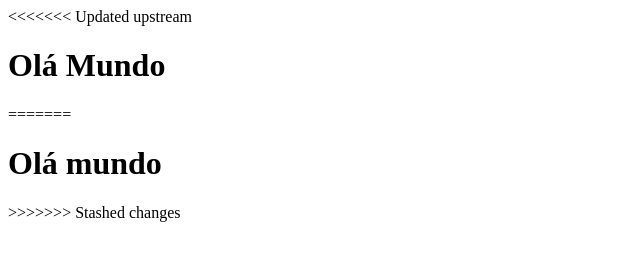
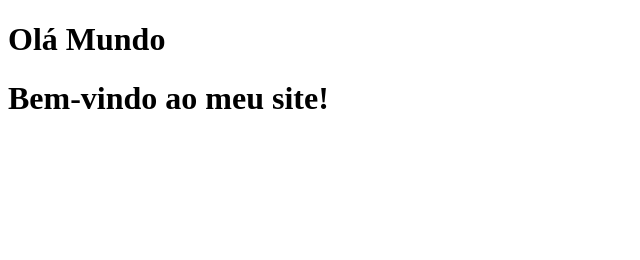
Before and after one commit to tsocher/Teste_git_1, a plain HTML site: page index.html in a window 1280 px wide. Shown: the whole page, without its empty margins (0-640 px from the left). Drawn offline with Linux system fonts and the light colour scheme.

Commit message:
enviando alterações com tag

```diff
--- a/index.html
+++ b/index.html
@@ -6,10 +6,7 @@
     <title>Olá Mundo</title>
 </head>
 <body>
-<<<<<<< Updated upstream
     <h1>Olá Mundo</h1>
-=======
-    <h1>Olá mundo</h1>
->>>>>>> Stashed changes
+    <h1>Bem-vindo ao meu site!</h1>
 </body>
 </html>
```
Also changed, not shown: b.txt.
